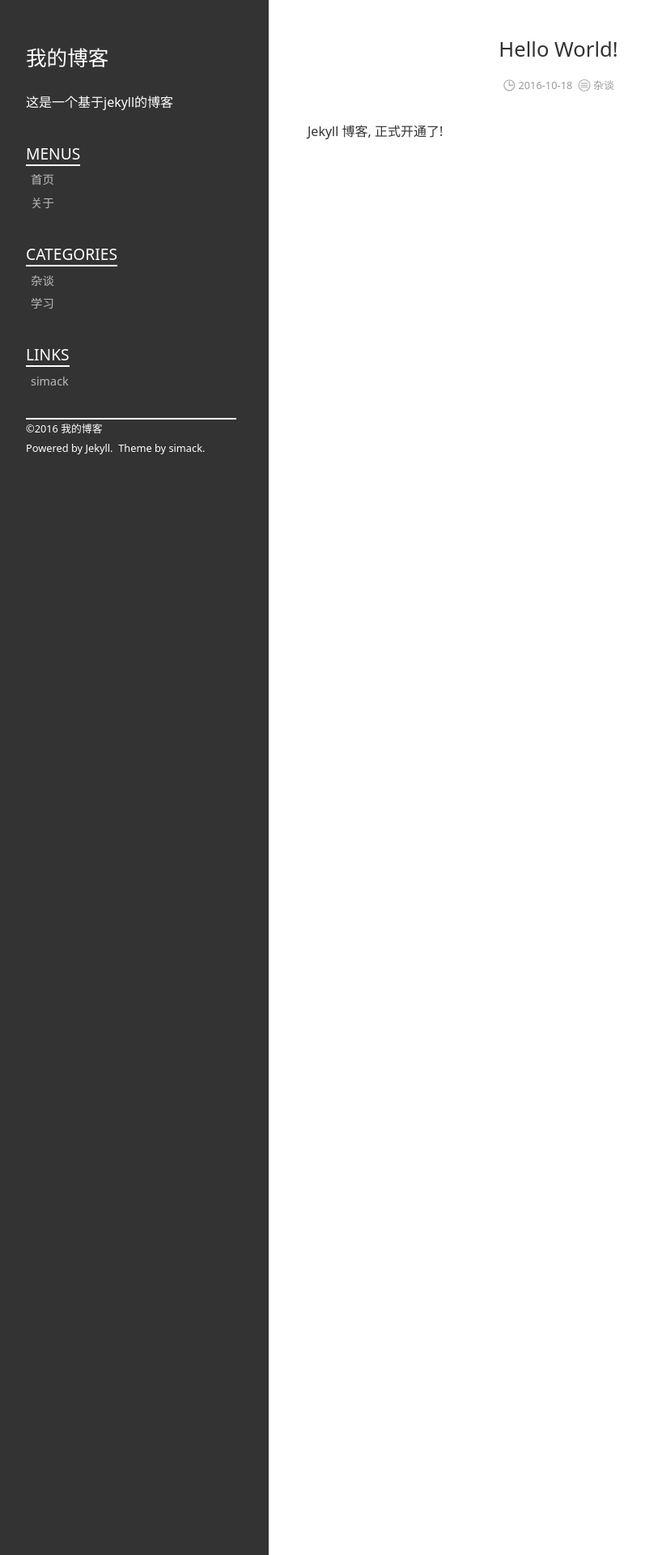
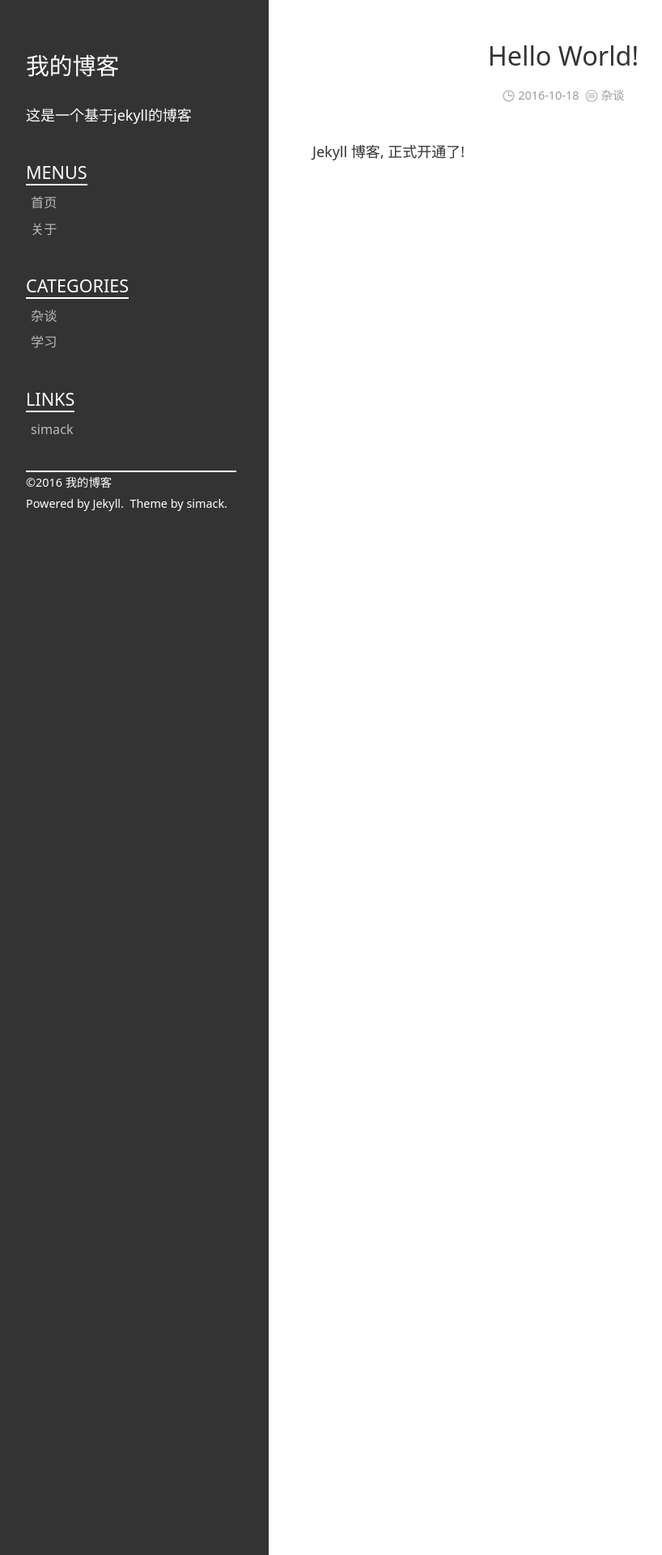
Before and after one commit to yukapril/jekyll-theme-simack, a Jekyll site: the page built from _posts/2016-10-18-hello-world.md, in a window 1280 px wide. Shown: the top 1920 px of the page at 81% size, without its empty margins (8-826 px from the left). Built offline with Jekyll 4.4.1, drawn with Linux system fonts in a browser that asks for light colours.

Commit message:
文章访问后标题变浅，其他文字类效果优化

```diff
--- a/assets/css/markdown.css
+++ b/assets/css/markdown.css
@@ -6,13 +6,9 @@
 .markdown-body {
     -ms-text-size-adjust: 100%;
     -webkit-text-size-adjust: 100%;
-    line-height: 1.5;
     color: #333;
-    font-size: 16px;
-    line-height: 1.5;
     word-wrap: break-word;
 }
-
 
 .markdown-body .pl-c {
     color: #969896;
--- a/assets/css/style.css
+++ b/assets/css/style.css
@@ -4,9 +4,9 @@
     padding: 0;
 }
 
-body, textarea, select, input {
+html, body, textarea, select, input {
     font: 300 1em/1.8 PingFang SC, Lantinghei SC, Microsoft Yahei, Hiragino Sans GB, Microsoft Sans Serif, WenQuanYi Micro Hei, sans;
-    font-size: 16px;
+    font-size: 18px;
     color: #333;
 }
 
@@ -195,11 +195,12 @@
     height: 2rem;
     margin-right: 2rem;
 }
-.g-header .logo img{
+
+.g-header .logo img {
     width: 2rem;
 }
 
-.g-header .nav li{
+.g-header .nav li {
     margin: 0 .5rem;
 }
 
@@ -292,6 +293,10 @@
     font-weight: normal;
 }
 
+.g-posts .post-title a:visited {
+    color: #999;
+}
+
 .g-posts .post-source {
     font-size: 0.8rem;
     font-weight: normal;
@@ -332,6 +337,10 @@
 }
 
 /* article */
+.g-article {
+    line-height: 2;
+}
+
 .g-article a,
 .g-article a:visited,
 .g-article a:active {
@@ -343,7 +352,7 @@
 }
 
 .g-article .title {
-    font-size: 1.6rem;
+    font-size: 1.8rem;
     font-weight: normal;
     line-height: 3.6rem;
 }
@@ -383,6 +392,10 @@
 }
 
 @media screen and (max-width: 650px) {
+    html, body, textarea, select, input {
+        font-size: 16px;
+    }
+
     .g-sidebar {
         display: none;
     }
```
